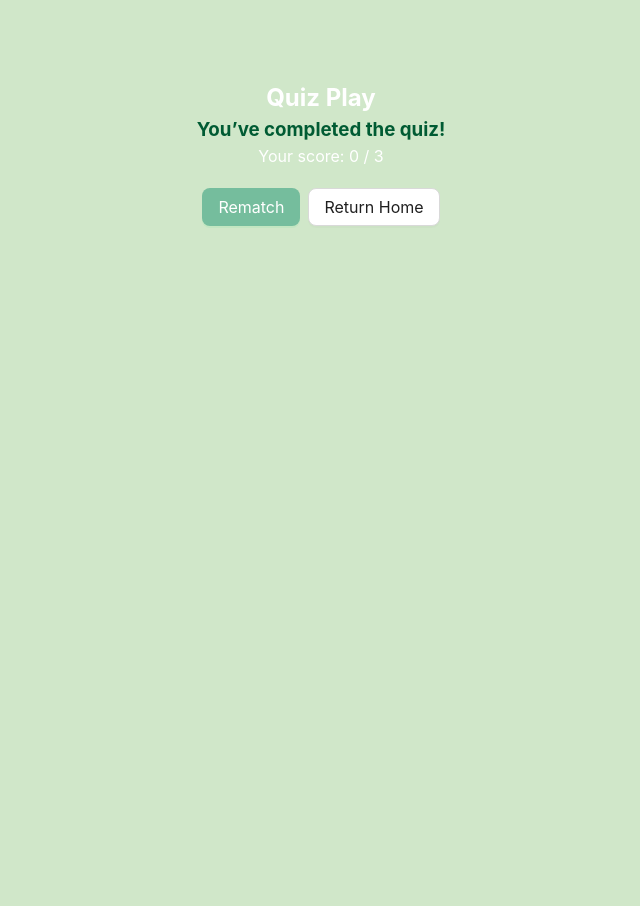
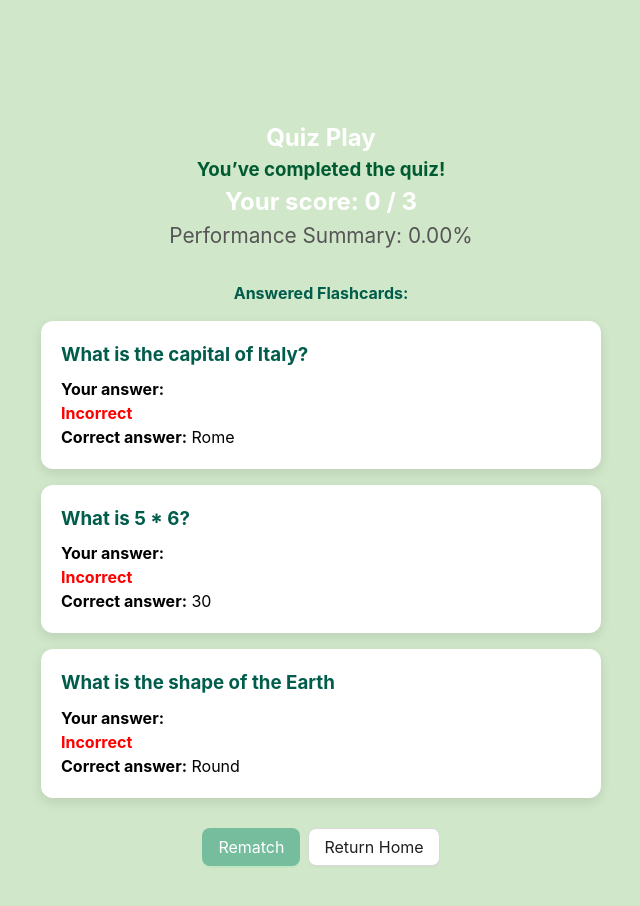
Before and after one commit to KlrShaK/MemoryDeck-Client, a Next.js app: page /quiz-play in a window 1280 px wide. Both pictures are taken after a click on the button "Finish Quiz Early". Shown: the top 906 px of the page, without its empty margins (319-959 px from the left). Before the commit the page ends 800 px from the top, so only its background shows below. Built offline with nearby package versions, Linux system fonts and the light colour scheme; what @ant-design/nextjs-registry would draw is missing.

Commit message:
Added after quiz performance display page

```diff
--- a/app/quiz-play/page.tsx
+++ b/app/quiz-play/page.tsx
@@ -3,13 +3,12 @@
 "use client";
 
 import React, { useEffect, useState } from "react";
-import { Button, Space } from "antd";
+import { Button, Space, Card } from "antd";
 import { useTimer } from "@/hooks/useTimer";
 import ProgressBar from "@/components/ProgressBar";
 import ScorePanel from "@/components/ScorePanel";
 import OpponentProgress from "@/components/OpponentProgress";
 import { useRouter } from "next/navigation";
-
 
 const mockQuiz = {
     quizId: 999,
@@ -77,8 +76,69 @@ const QuizPlayPage: React.FC = () => {
         start();
     }, []);
 
+    const renderResults = () => {
+        return (
+            <div>
+                <h3>You’ve completed the quiz!</h3>
+                <p style={{ fontSize: "1.5rem", fontWeight: "bold" }}>
+                    Your score: {userScore} / {mockQuiz.flashcards.length}
+                </p>
+                <p style={{ fontSize: "1.3rem", color: "#555" }}>
+                    Performance Summary: {((userScore / mockQuiz.flashcards.length) * 100).toFixed(2)}%
+                </p>
+
+                <div style={{ marginTop: 30 }}>
+                    <h4 style={{ marginBottom: 16, color:"#005c4b" }}>Answered Flashcards:</h4>
+                    <div style={{ display: "flex", flexDirection: "column", gap: "16px" }}>
+                        {mockQuiz.flashcards.map((flashcard, index) => {
+                            const answer = answers[index];
+                            const isCorrect = flashcard.correctAnswer === answer;
+
+                            return (
+                                <div
+                                    key={flashcard.id}
+                                    style={{
+                                        backgroundColor: "white",
+                                        color: "black",
+                                        borderRadius: "12px",
+                                        padding: "20px",
+                                        boxShadow: "0 4px 12px rgba(0,0,0,0.1)",
+                                        textAlign: "left",
+                                    }}
+                                >
+                                    <h3 style={{ color: "#005c4b", marginBottom: 8 }}>{flashcard.question}</h3>
+                                    <p><strong>Your answer:</strong> {answer}</p>
+                                    <p>
+                                        {isCorrect ? (
+                                            <span style={{ color: "green", fontWeight: "bold" }}>Correct</span>
+                                        ) : (
+                                            <>
+                                                <span style={{ color: "red", fontWeight: "bold" }}>Incorrect</span><br />
+                                                <strong>Correct answer:</strong> {flashcard.correctAnswer}
+                                            </>
+                                        )}
+                                    </p>
+                                </div>
+                            );
+                        })}
+                    </div>
+                </div>
+
+                <Space style={{ marginTop: 30 }}>
+                    <Button type="primary" onClick={() => window.location.reload()}>
+                        Rematch
+                    </Button>
+                    <Button onClick={() => router.push("/decks")}>
+                        Return Home
+                    </Button>
+                </Space>
+            </div>
+        );
+    };
+
+
     return (
-        <div style={{ maxWidth: 600, margin: "60px auto", padding: 20, textAlign: "center" }}>
+        <div style={{ maxWidth: 600, margin: "100px auto", padding: 20, textAlign: "center" }}>
             <h2>Quiz Play</h2>
 
             {!isFinished && currentFlashcard ? (
@@ -117,19 +177,7 @@ const QuizPlayPage: React.FC = () => {
                     </Button>
                 </>
             ) : (
-                <div>
-                <h3>You’ve completed the quiz!</h3>
-                <p>Your score: {userScore} / {mockQuiz.flashcards.length}</p>
-                <Space style={{ marginTop: 20 }}>
-                    <Button type="primary" onClick={() => window.location.reload()}>
-                        Rematch
-                    </Button>
-                    <Button onClick={() => router.push("/decks")}>
-                        Return Home
-                    </Button>
-                </Space>
-                </div>
-
+                renderResults()
             )}
         </div>
     );
```
